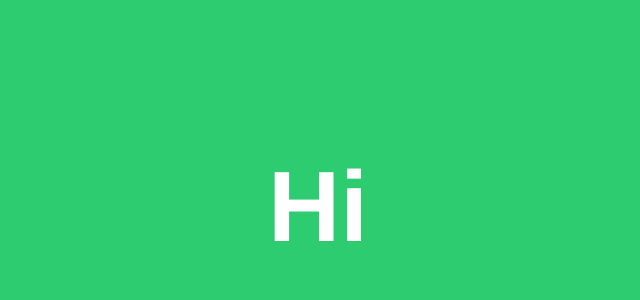
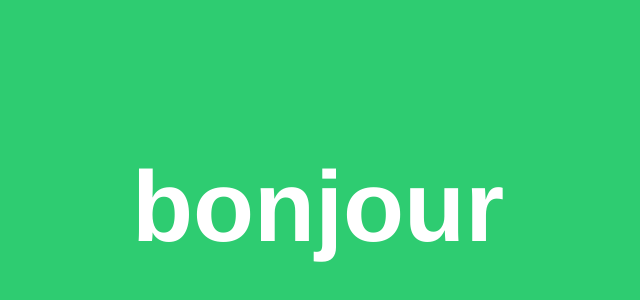
Before and after one commit to grassanordine/test, a plain HTML site: page index.html in a window 1280 px wide. Shown: the part 238-538 px from the top of the page, without its empty margins (330-970 px from the left). Drawn offline with Linux system fonts and the light colour scheme.

Commit message:
bonjour->hi
ok changer

```diff
--- a/index.html
+++ b/index.html
@@ -19,6 +19,6 @@
      }
  </style>
  <body>
- <h1> Hi </h1>
+ <h1> bonjour</h1>
  </body>
 </html>
```
